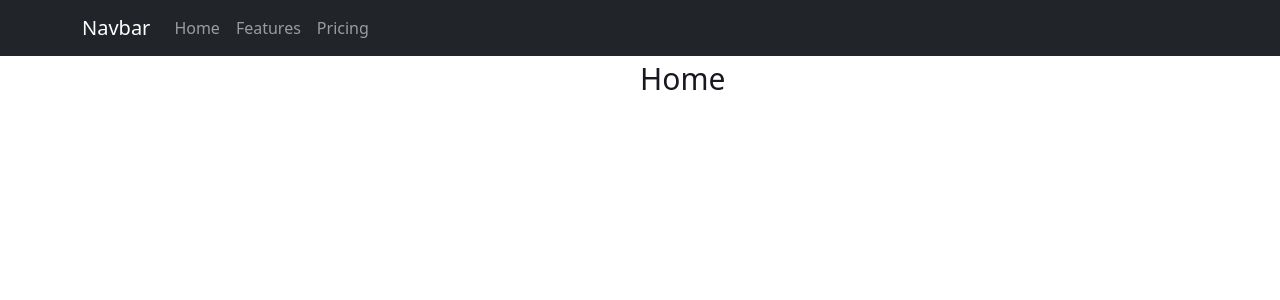
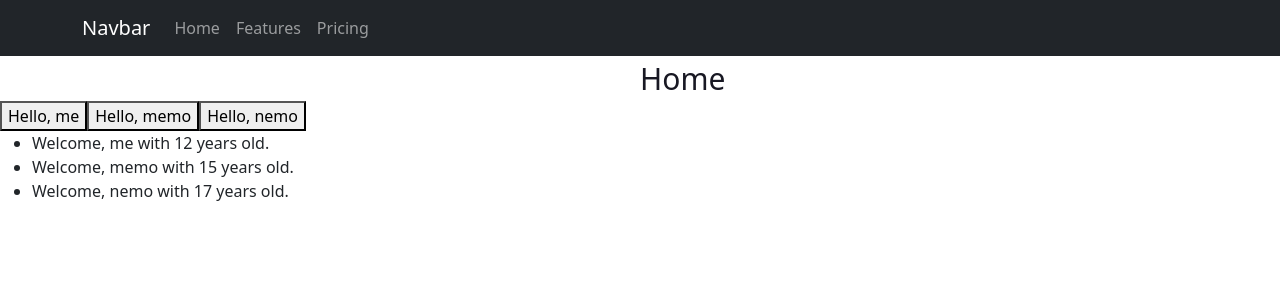
Before and after one commit to mAbdullah821/Learning-React.js, a React (Create React App) app: page / in a window 1280 px wide. Shown: the top 300 px of the page. Built offline with nearby package versions, Linux system fonts and the light colour scheme.

Commit message:
Use the conditional rendering
		- Add multi-html-element using 'Array.map'
		- Create and render a buttons list in the 'User' component
		- Create and render an unordered list also
		- Add the 'Users' component in the 'App.js' file

```diff
--- a/src/App.js
+++ b/src/App.js
@@ -1,11 +1,13 @@
 import Navbar from "./navbar/navbar";
 import Link from "./link/link";
+import Users from "./users/users";
 
 function App() {
   return (
     <div className="App">
       <Navbar />
       <Link name="Home" link="link_1" />
+      <Users />
     </div>
   );
 }
--- /dev/null
+++ b/src/users/users.js
@@ -0,0 +1,42 @@
+import React from "react";
+
+export default class Users extends React.Component {
+  constructor() {
+    super();
+    this.state = {
+      users: [
+        { name: "me", age: 12, display: true },
+        { name: "do not display", age: 13, display: false },
+        { name: "memo", age: 15, display: true },
+        { name: "do not display", age: 16, display: false },
+        { name: "nemo", age: 17, display: true },
+      ],
+    };
+  }
+
+  render() {
+    // Conditional Rendering
+    return (
+      <>
+        {/* First example */}
+        {this.state.users.map((user) => {
+          if (user.display) {
+            return <button> Hello, {user.name}</button>;
+          }
+        })}
+        {/* Second example */}
+        <ul>
+          {this.state.users.map((user) => {
+            if (user.display) {
+              return (
+                <li>
+                  Welcome, {user.name} with {user.age} years old.
+                </li>
+              );
+            }
+          })}
+        </ul>
+      </>
+    );
+  }
+}
```
